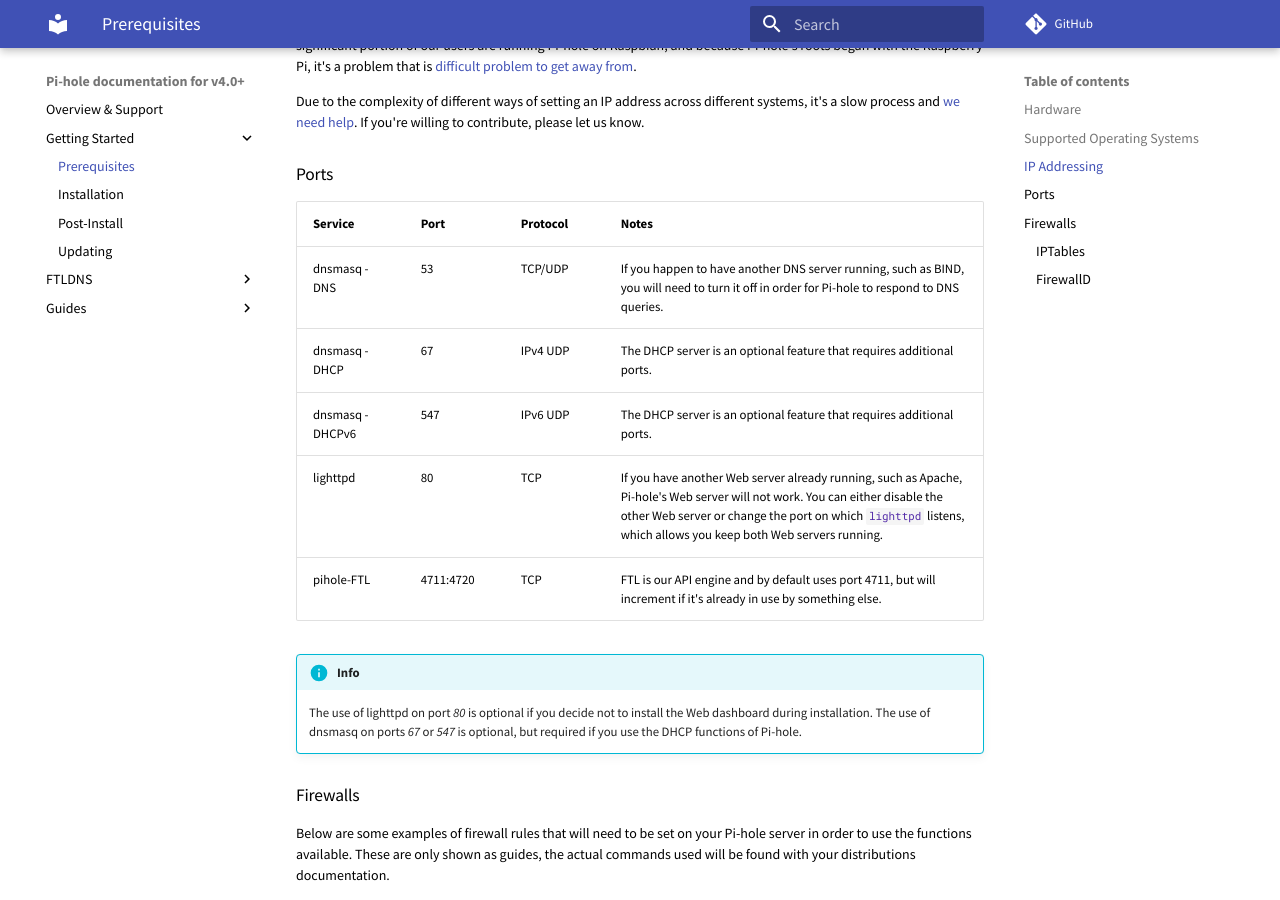
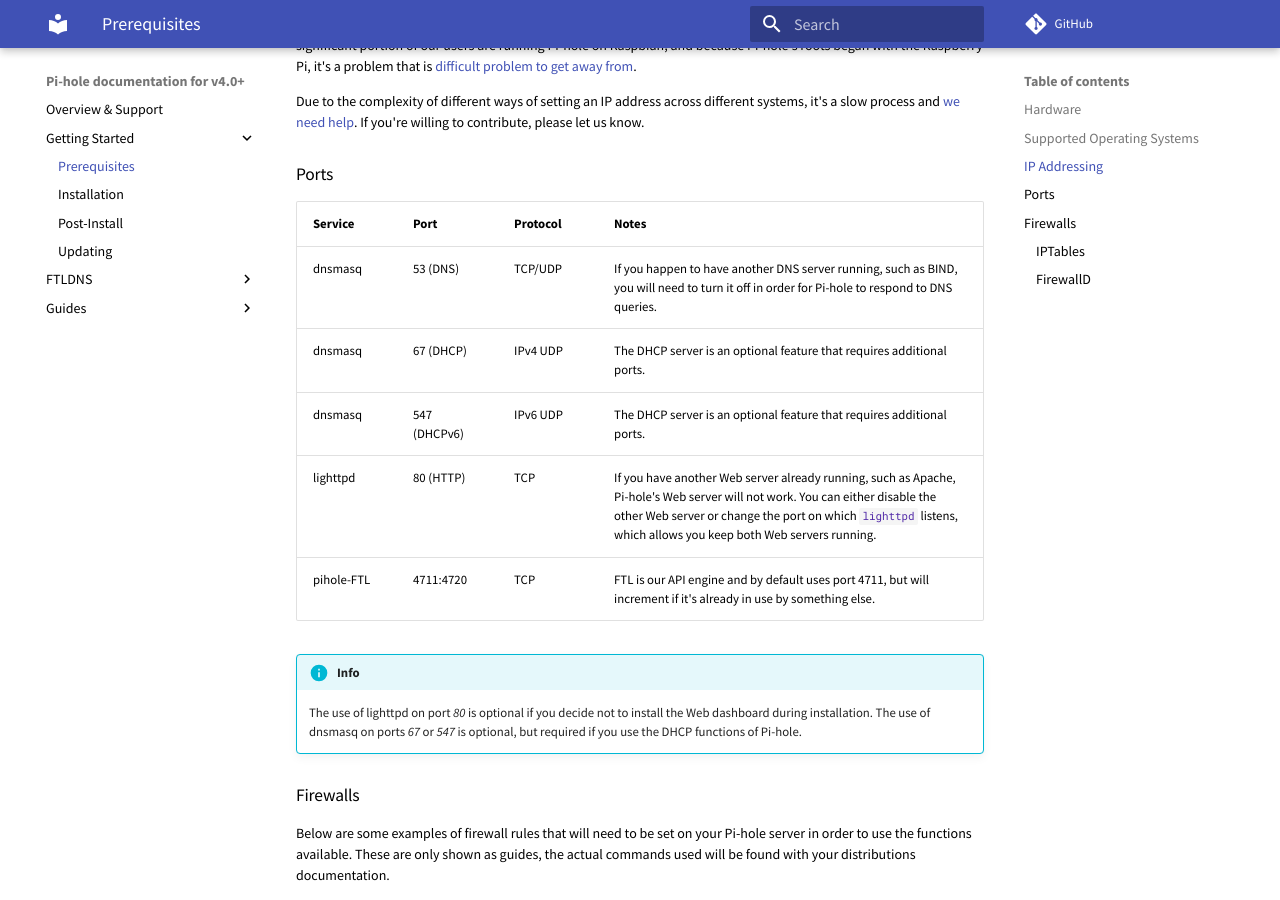
Before and after one commit to pi-hole/docs, an MkDocs documentation site: the page built from docs/main/prerequesites.md, in a window 1280 px wide and 900 px high, scrolled down 773 px. Built offline with MkDocs 1.6.1 and Material for MkDocs 9.7.7, drawn with Linux system fonts in a browser that asks for light colours; comment, search, counter and statistics services are not loaded; old or Windows-style settings are respelled for this version of MkDocs.

Commit message:
table formatting
Signed-off-by: bcambl <blayne@blaynecampbell.com>

```diff
--- a/docs/main/prerequesites.md
+++ b/docs/main/prerequesites.md
@@ -29,13 +29,13 @@
 
 ### Ports
 
-| Service             | Port   | Protocol | Notes |
-| --------------------|:-------|:------| --------------------|
-| dnsmasq - DNS        | 53   | TCP/UDP |If you happen to have another DNS server running, such as BIND, you will need to turn it off in order for Pi-hole to respond to DNS queries.|
-| dnsmasq - DHCP | 67 | IPv4 UDP |The DHCP server is an optional feature that requires additional ports.|
-| dnsmasq - DHCPv6 | 547 | IPv6 UDP |The DHCP server is an optional feature that requires additional ports.|
-|lighttpd|80|TCP|If you have another Web server already running, such as Apache, Pi-hole's Web server will not work.  You can either disable the other Web server or change the port on which `lighttpd` listens, which allows you keep both Web servers running.|
-|pihole-FTL | 4711:4720 | TCP |FTL is our API engine and by default uses port 4711, but will increment if it's already in use by something else.|
+| Service             | Port         | Protocol | Notes               |
+| --------------------|:-------------|:---------| --------------------|
+| dnsmasq             | 53  (DNS)    | TCP/UDP  | If you happen to have another DNS server running, such as BIND, you will need to turn it off in order for Pi-hole to respond to DNS queries. |
+| dnsmasq             | 67  (DHCP)   | IPv4 UDP | The DHCP server is an optional feature that requires additional ports. |
+| dnsmasq             | 547 (DHCPv6) | IPv6 UDP | The DHCP server is an optional feature that requires additional ports. |
+| lighttpd            | 80  (HTTP)   | TCP      | If you have another Web server already running, such as Apache, Pi-hole's Web server will not work.  You can either disable the other Web server or change the port on which `lighttpd` listens, which allows you keep both Web servers running. |
+| pihole-FTL          | 4711:4720    | TCP      | FTL is our API engine and by default uses port 4711, but will increment if it's already in use by something else. |
 
 !!! info
     The use of lighttpd on port _80_ is optional if you decide not to install the Web dashboard during installation.
```
